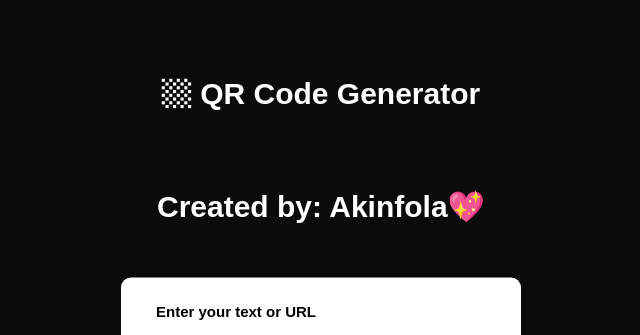
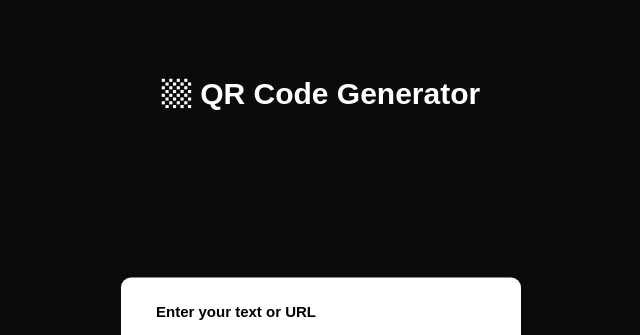
Before and after one commit to Akinfola/QRcode_generator, a plain HTML site: page index.html in a window 1280 px wide. Shown: the top 335 px of the page, without its empty margins (319-959 px from the left). Drawn offline with Linux system fonts and the light colour scheme.

Commit message:
Fourth commit

```diff
--- a/index.html
+++ b/index.html
@@ -17,7 +17,7 @@
     </div>
 
     <footer style="position: fixed; bottom: 0; width: 100%; text-align: center;"></footer>
-        <h2>Created by: Akinfola💖</h2>
+        <!-- <h2>Created by: Akinfola💖</h2> -->
     </footer>
 </body>
 <script src="./script.js"></script>
```
